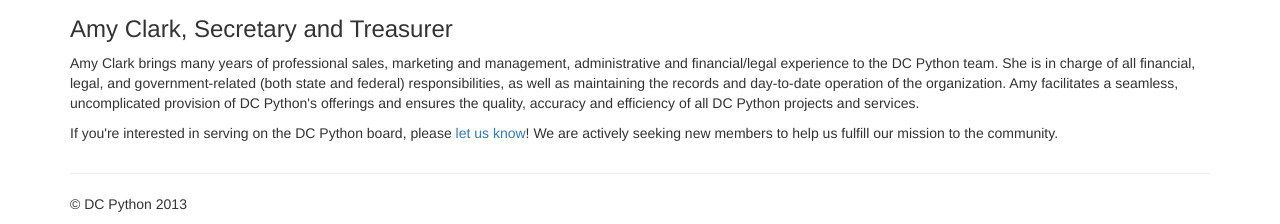
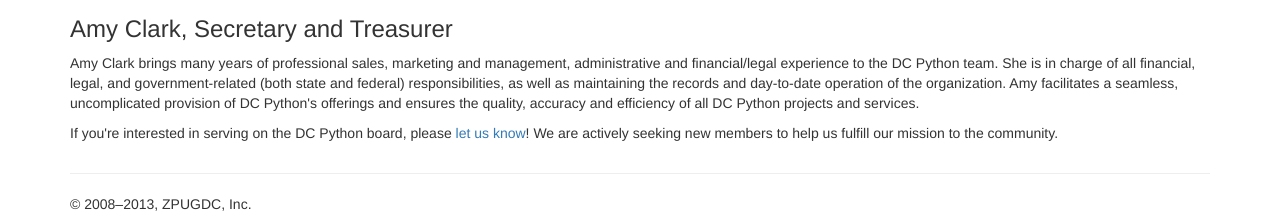
Before and after one commit to ohimors/dcpython-django, a Django app: page /about in a window 1280 px wide. Shown: the part 2670-2894 px from the top of the page. Run offline with Django 3.2, Linux system fonts and the light colour scheme; some libraries are stand-ins or nearby versions.

Commit message:
changed the footer to accurately reflect the copyright

```diff
--- a/app/templates/app/base.html
+++ b/app/templates/app/base.html
@@ -40,7 +40,7 @@
     <div class="container">
       <hr>
       <footer>
-        <p>&copy; DC Python 2013</p>
+        <p>&copy; 2008&ndash;{% now "Y" %}, ZPUGDC, Inc.</p>
       </footer>
     </div> <!-- /container -->
 </body>
```
